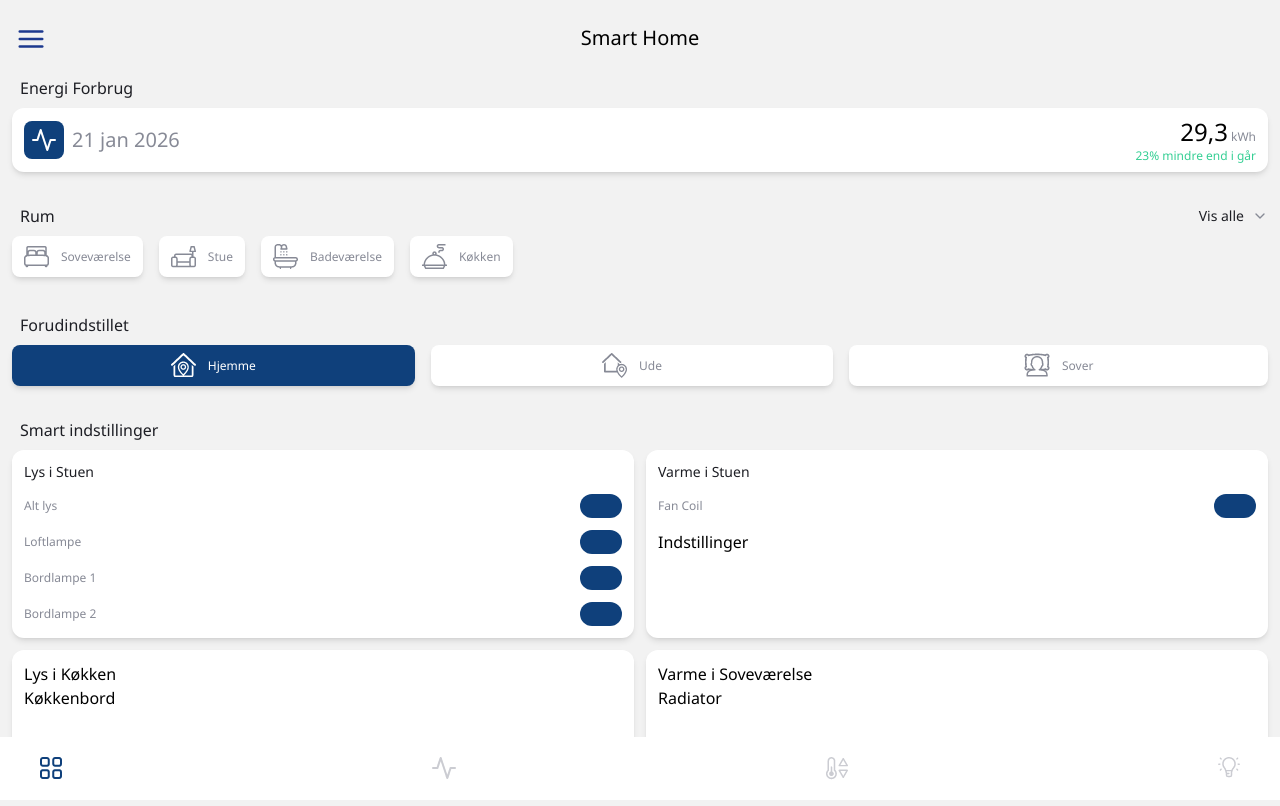
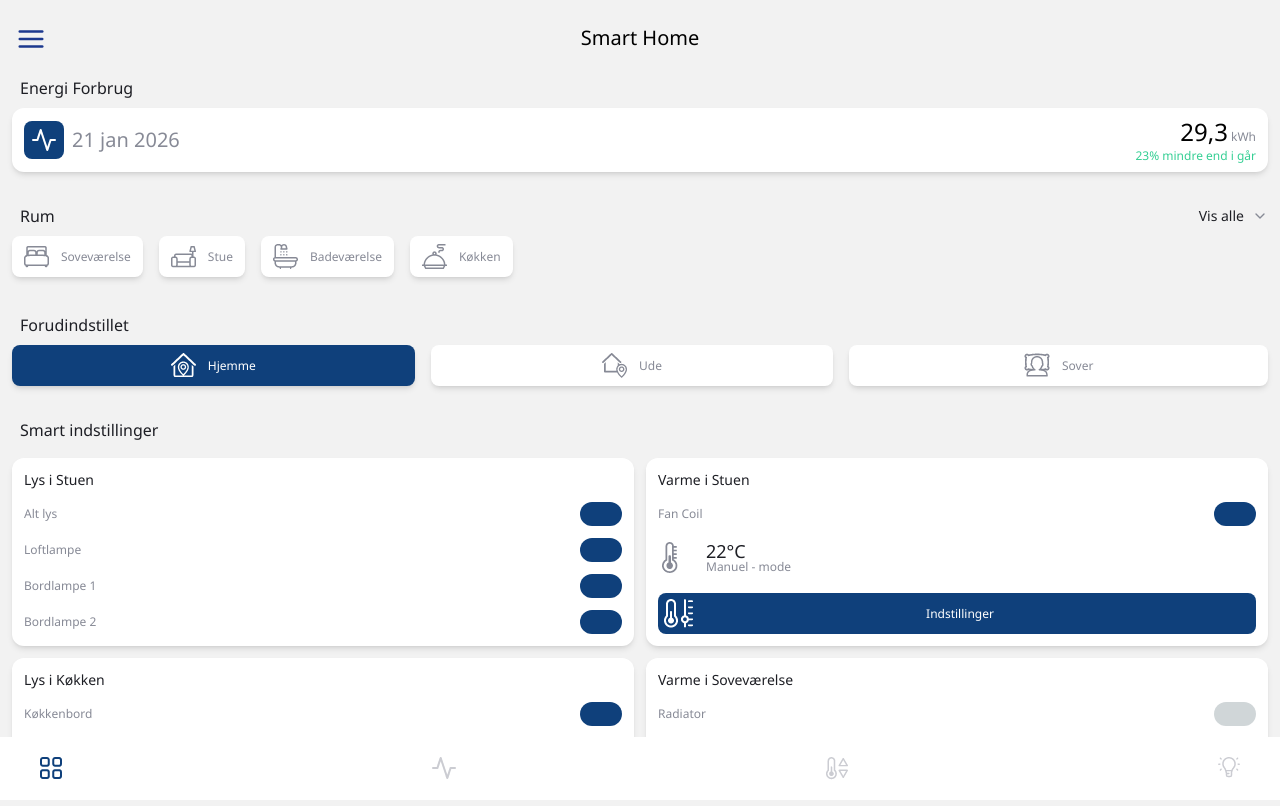
Before and after one commit to Razzer101/mobicon_opgave, a React (Vite) app: page / in a window 1280 px wide. Built offline with nearby package versions, Linux system fonts and the light colour scheme.

Commit message:
feat: Main layout with placeholders complete

```diff
--- a/src/pages/Home.jsx
+++ b/src/pages/Home.jsx
@@ -1,5 +1,6 @@
 import { FiChevronDown, FiMenu } from "react-icons/fi";
 import Nav from "../components/Nav";
+import { Link } from "react-router";
 
 export default function Home(){
     return(
@@ -32,7 +33,7 @@ export default function Home(){
                             <FiChevronDown className="text-info"/>
                         </button>
                     </div>
-                    <ul className="flex overflow-auto snap-mandatory snap-x scroll no-scrollbar pt-1 pb-2 px-3">
+                    <ul className="flex overflow-auto snap-mandatory snap-x no-scrollbar pt-1 pb-2 px-3">
                         <li className="snap-center snap-always mr-4 bg-white py-2 px-3 rounded-lg shadow-md flex items-center shrink-0">
                             <img className="mr-3" src="/icon_bedroom.png" alt="bedroom icon" />
                             <p className="text-xs text-info">Soveværelse</p>
@@ -69,23 +70,23 @@ export default function Home(){
                     </ul>
                 </section>
                 <section className="flex flex-col mb-8">
-                    <h2 className="pl-5 mb-1 text-font">Smart indstillinger</h2>
-                    <ul className="grid grid-cols-2 gap-3 overflow-auto h-[40vh] no-scrollbar px-3 pt-1 pb-2">
-                        <li className="bg-white rounded-xl p-3 shadow-md">
+                    <h2 className="pl-5 mb-3 text-font">Smart indstillinger</h2>
+                    <ul className="grid grid-cols-2 gap-3 overflow-auto snap-mandatory snap-y h-[40vh] no-scrollbar px-3 pt-1 pb-2">
+                        <li className="bg-white rounded-xl p-3 shadow-md snap-center snap-always flex flex-col">
                             <h3 className="text-sm text-font mb-3">Lys i Stuen</h3>
-                            <div className="flex justify-between mb-3 items-center">
+                            <div className="flex justify-between mb-auto items-center">
                                 <p className="text-xs text-info">Alt lys</p>
                                 <button className="w-10.5 h-6 rounded-xl bg-main flex p-0.75 justify-end">
                                     <span className="bg-white w-4.5 rounded-2xl"></span>
                                 </button>
                             </div>
-                            <div className="flex justify-between mb-3 items-center">
+                            <div className="flex justify-between mb-auto items-center">
                                 <p className="text-xs text-info">Loftlampe</p>
                                 <button className="w-10.5 h-6 rounded-xl bg-main flex p-0.75 justify-end">
                                     <span className="bg-white w-4.5 rounded-2xl"></span>
                                 </button>
                             </div>
-                            <div className="flex justify-between mb-3 items-center">
+                            <div className="flex justify-between mb-auto items-center">
                                 <p className="text-xs text-info">Bordlampe 1</p>
                                 <button className="w-10.5 h-6 rounded-xl bg-main flex p-0.75 justify-end">
                                     <span className="bg-white w-4.5 rounded-2xl"></span>
@@ -98,108 +99,114 @@ export default function Home(){
                                 </button>
                             </div>
                         </li>
-                        <li className="bg-white rounded-xl p-3 shadow-md">
+                        <li className="bg-white rounded-xl p-3 shadow-md snap-center snap-always">
                             <h3 className="text-sm text-font mb-3">Varme i Stuen</h3>
-                            <div className="flex justify-between mb-3 items-center">
+                            <div className="flex justify-between mb-2 items-center">
                                 <p className="text-xs text-info">Fan Coil</p>
                                 <button className="w-10.5 h-6 rounded-xl bg-main flex p-0.75 justify-end">
                                     <span className="bg-white w-4.5 rounded-2xl"></span>
                                 </button>
                             </div>
-                            <div>
-                                <img src="" alt="" />
-                                <div>
-                                    <p></p>
-                                    <p></p>
+                            <div className="flex flex-col">
+                                <div className="flex gap-7 mb-3">
+                                    <img className="py-2 pl-1" src="/icon_temp.png" alt="temp icon" />
+                                    <div className="flex flex-col justify-center">
+                                        <p className="text-lg text-font h-5.5">22°C</p>
+                                        <p className="text-xs text-info mb-1">Manuel - mode</p>
+                                    </div>
                                 </div>
-                                <button>
-                                    <img src="" alt="" />
-                                    <span>Indstillinger</span>
+                                <Link to={"/temperature"} className="bg-main flex p-1.5 rounded-lg items-center">
+                                    <img src="/icon_temp-setting.png" alt="temp setting icon" />
+                                    <span className="text-white text-xs w-full text-center pr-6">Indstillinger</span>
+                                </Link>
+                            </div>
+                        </li>
+                        <li className="bg-white rounded-xl p-3 shadow-md snap-center snap-always flex flex-col">
+                            <h3 className="text-sm text-font mb-3">Lys i Køkken</h3>
+                            <div className="flex justify-between mb-3 items-center">
+                                <p className="text-xs text-info">Køkkenbord</p>
+                                <button className="w-10.5 h-6 rounded-xl bg-main flex p-0.75 justify-end">
+                                    <span className="bg-white w-4.5 rounded-2xl"></span>
+                                </button>
+                            </div>
+                            <div className="flex justify-between mb-3 items-center">
+                                <p className="text-xs text-info">Loftlampe</p>
+                                <button className="w-10.5 h-6 rounded-xl bg-main flex p-0.75 justify-end">
+                                    <span className="bg-white w-4.5 rounded-2xl"></span>
+                                </button>
+                            </div>
+                            <h3 className="text-sm text-font mb-auto">Varme i Køkken</h3>
+                            <div className="flex justify-between items-center">
+                                <p className="text-xs text-info">Fan Coil</p>
+                                <button className="w-10.5 h-6 rounded-xl bg-main flex p-0.75 justify-end">
+                                    <span className="bg-white w-4.5 rounded-2xl"></span>
                                 </button>
                             </div>
                         </li>
-                        <li className="bg-white rounded-xl p-3 shadow-md">
-                            <h3>Lys i Køkken</h3>
-                            <div>
-                                <p>Køkkenbord</p>
-                                <button>
-                                    <span></span>
+                        <li className="bg-white rounded-xl p-3 shadow-md snap-center snap-always">
+                            <h3 className="text-sm text-font mb-3">Varme i Soveværelse</h3>
+                            <div className="flex justify-between mb-2 items-center">
+                                <p className="text-xs text-info">Radiator</p>
+                                <button className="w-10.5 h-6 rounded-xl bg-mist-300 flex p-0.75 justify-start">
+                                    <span className="bg-white w-4.5 rounded-2xl"></span>
                                 </button>
                             </div>
                             <div>
-                                <p>Loftlampe</p>
-                                <button>
-                                    <span></span>
+                                <div className="flex gap-7 mb-3">
+                                    <img className="py-2 pl-1" src="/icon_temp.png" alt="temp icon" />
+                                    <div className="flex flex-col justify-center">
+                                        <p className="text-lg text-font h-5.5">17°C</p>
+                                        <p className="text-xs text-info mb-1">Tidsplan - mode</p>
+                                    </div>
+                                </div>
+                                <Link to={"/temperature"} className="bg-main flex p-1.5 rounded-lg items-center">
+                                    <img src="/icon_temp-setting.png" alt="temp setting icon" />
+                                    <span className="text-white text-xs w-full text-center pr-6">Indstillinger</span>
+                                </Link>
+                            </div>
+                        </li>
+                        <li className="bg-white rounded-xl p-3 shadow-md snap-center snap-always flex flex-col">
+                            <h3 className="text-sm text-font mb-3">Lys i Indkørsel</h3>
+                            <div className="flex justify-between mb-3 items-center">
+                                <p className="text-xs text-info">Væglamper</p>
+                                <button className="w-10.5 h-6 rounded-xl bg-main flex p-0.75 justify-end">
+                                    <span className="bg-white w-4.5 rounded-2xl"></span>
                                 </button>
                             </div>
-                            <h3>Varme i Køkken</h3>
-                            <div>
-                                <p>Fan Coil</p>
-                                <button>
-                                    <span></span>
+                            <div className="flex justify-between mb-3 items-center">
+                                <p className="text-xs text-info">Bedlamper</p>
+                                <button className="w-10.5 h-6 rounded-xl bg-main flex p-0.75 justify-end">
+                                    <span className="bg-white w-4.5 rounded-2xl"></span>
+                                </button>
+                            </div>
+                            <h3 className="text-sm text-font mb-auto">Lys i Garage</h3>
+                            <div className="flex justify-between items-center">
+                                <p className="text-xs text-info">Alt lys</p>
+                                <button className="w-10.5 h-6 rounded-xl bg-main flex p-0.75 justify-end">
+                                    <span className="bg-white w-4.5 rounded-2xl"></span>
                                 </button>
                             </div>
                         </li>
-                        <li className="bg-white rounded-xl p-3 shadow-md">
-                            <h3>Varme i Soveværelse</h3>
-                            <div>
-                                <p>Radiator</p>
-                                <button>
-                                    <span></span>
+                        <li className="bg-white rounded-xl p-3 shadow-md snap-center snap-always">
+                            <h3 className="text-sm text-font mb-3">Varme i Badeværelse</h3>
+                            <div className="flex justify-between mb-2 items-center">
+                                <p className="text-xs text-info">Gulvvarme</p>
+                                <button className="w-10.5 h-6 rounded-xl bg-mist-300 flex p-0.75 justify-start">
+                                    <span className="bg-white w-4.5 rounded-2xl"></span>
                                 </button>
                             </div>
                             <div>
-                                <img src="" alt="" />
-                                <div>
-                                    <p></p>
-                                    <p></p>
+                                <div className="flex gap-7 mb-3">
+                                    <img className="py-2 pl-1" src="/icon_temp.png" alt="temp icon" />
+                                    <div className="flex flex-col justify-center">
+                                        <p className="text-lg text-font h-5.5">21°C</p>
+                                        <p className="text-xs text-info mb-1">Tidsplan - mode</p>
+                                    </div>
                                 </div>
-                                <button>
-                                    <img src="" alt="" />
-                                    <span>Indstillinger</span>
-                                </button>
-                            </div>
-                        </li>
-                        <li className="bg-white rounded-xl p-3 shadow-md">
-                            <h3>Lys i Indkørsel</h3>
-                            <div>
-                                <p>Væglamper</p>
-                                <button>
-                                    <span></span>
-                                </button>
-                            </div>
-                            <div>
-                                <p>Bedlamper</p>
-                                <button>
-                                    <span></span>
-                                </button>
-                            </div>
-                            <h3>Lys i Garage</h3>
-                            <div>
-                                <p>Alt lys</p>
-                                <button>
-                                    <span></span>
-                                </button>
-                            </div>
-                        </li>
-                        <li className="bg-white rounded-xl p-3 shadow-md">
-                            <h3>Varme i Badeværelse</h3>
-                            <div>
-                                <p>Gulvvarme</p>
-                                <button>
-                                    <span></span>
-                                </button>
-                            </div>
-                            <div>
-                                <img src="" alt="" />
-                                <div>
-                                    <p></p>
-                                    <p></p>
-                                </div>
-                                <button>
-                                    <img src="" alt="" />
-                                    <span>Indstillinger</span>
-                                </button>
+                                <Link to={"/temperature"} className="bg-main flex p-1.5 rounded-lg items-center">
+                                    <img src="/icon_temp-setting.png" alt="temp setting icon" />
+                                    <span className="text-white text-xs w-full text-center pr-6">Indstillinger</span>
+                                </Link>
                             </div>
                         </li>
                     </ul>
```
Also changed, not shown: public/icon_temp-setting.png (renamed from src/assets/icons/icon_temp-setting.png).
